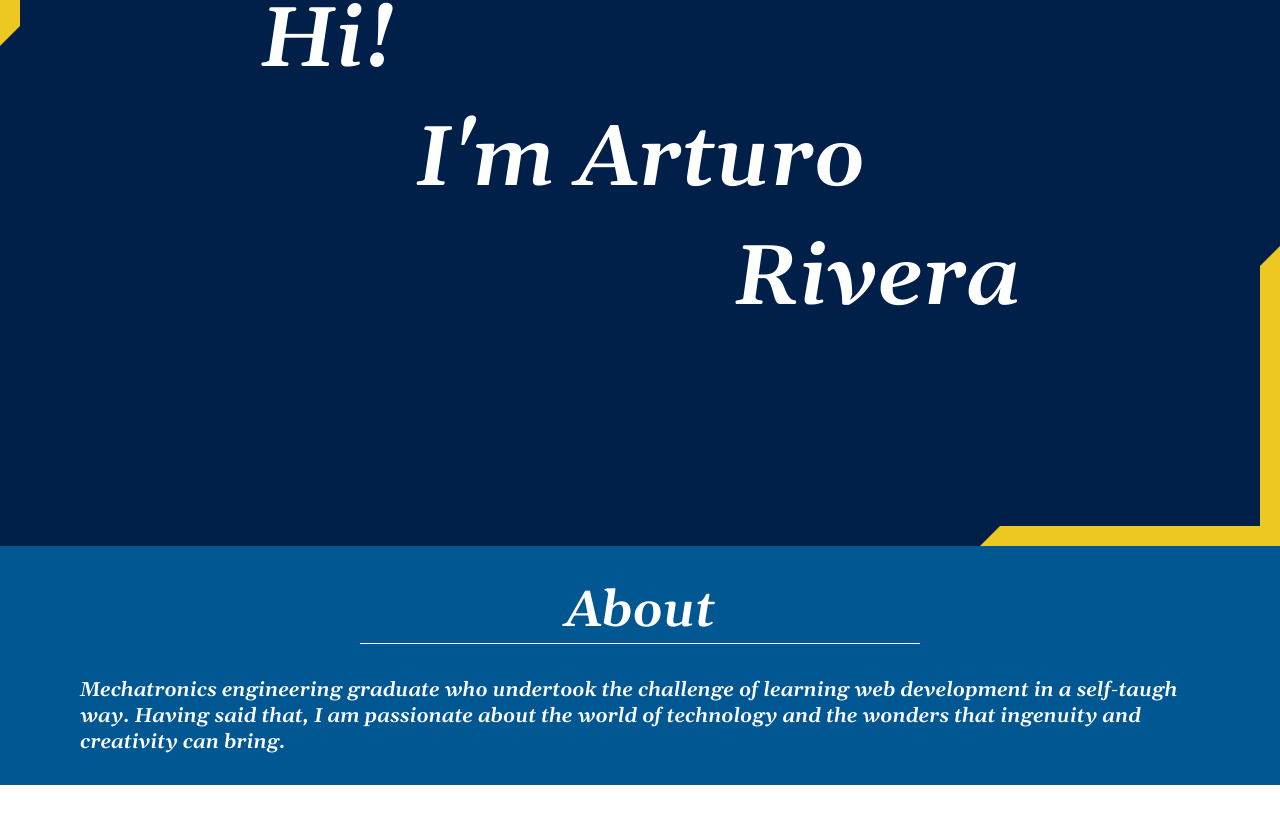
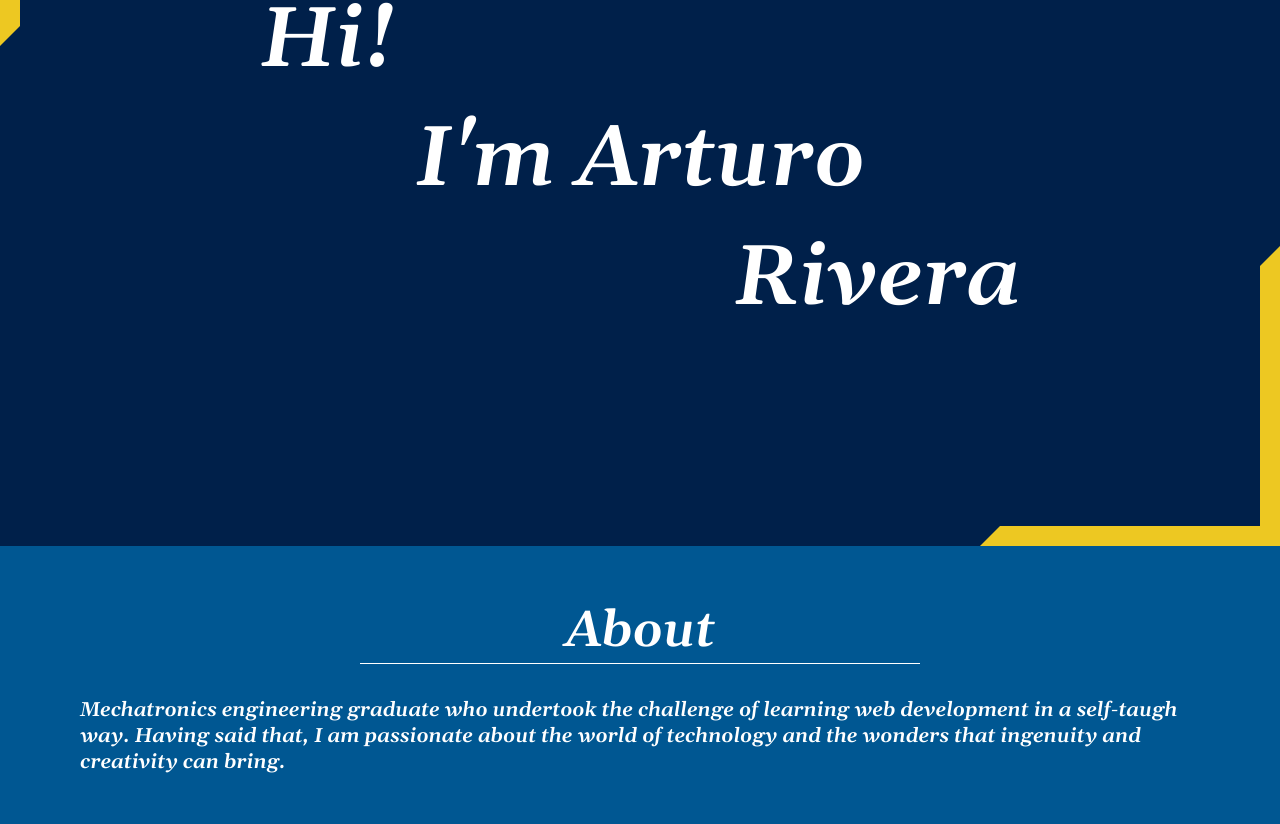
Before and after one commit to Houser97/Portfolio, a React (Create React App) app: page / in a window 1280 px wide. Shown: the part 254-1078 px from the top of the page. Before the commit the page ends 1039 px from the top, so only its background shows below. Built offline with nearby package versions, Linux system fonts and the light colour scheme.

Commit message:
Increase padding and set display as flex row for personal data container

```diff
--- a/src/styles/About.css
+++ b/src/styles/About.css
@@ -15,8 +15,9 @@
     flex-flow: column;
     align-items: center;
     width: 100%;
-    padding: 0px 80px;
-    padding-bottom: 30px;
+    padding: 20px 80px;
+    padding-bottom: 60px;
+
 }
 
 .about-title{
@@ -30,3 +31,8 @@
 .about-text{
     font-size: 20px;
 }
+
+.personal-data-container{
+    display: flex;
+    flex-flow: row;
+}
```
